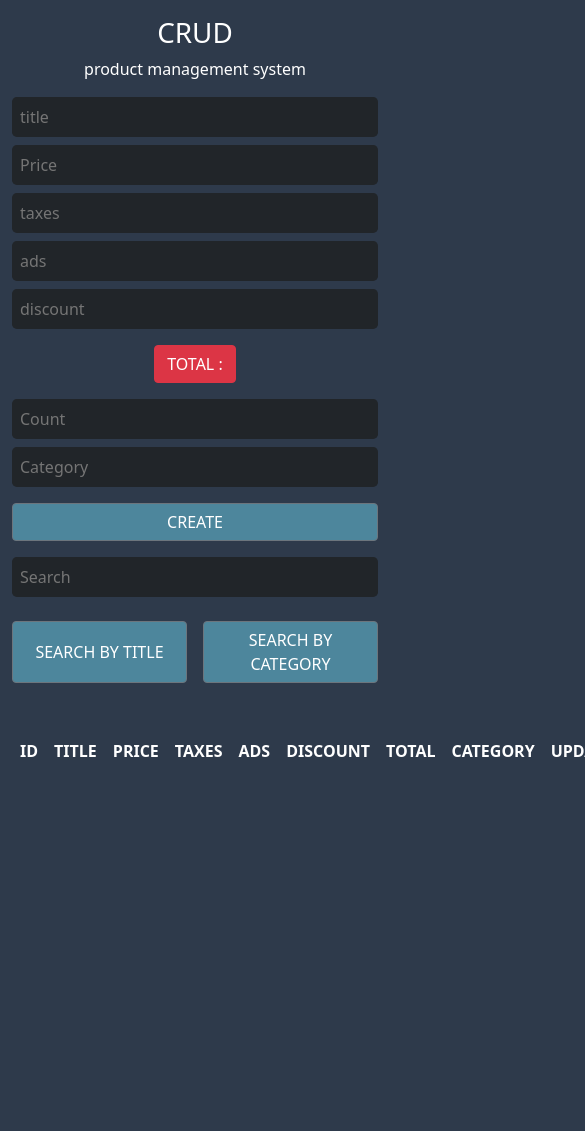
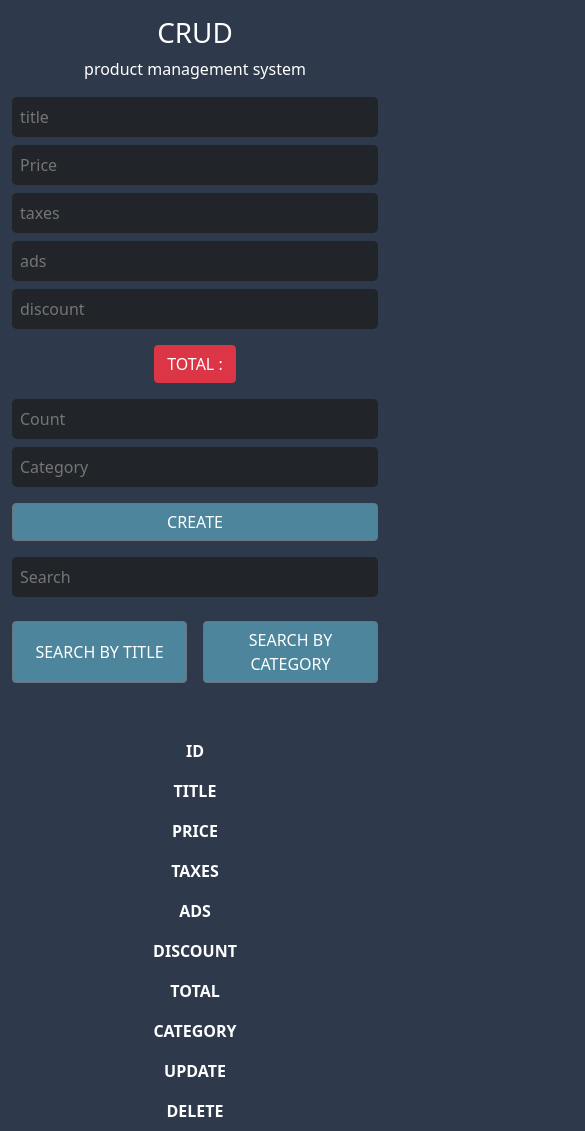
Before and after one commit to Mohamerabee98/CRUD-System, a plain HTML site: page index.html in a window 390 px wide. Shown: the top 1131 px of the page, 585 px wide, since content can reach past the window. Before the commit the page ends 844 px from the top, so only its background shows below. Drawn offline with Linux system fonts and the light colour scheme.

Commit message:
sec commit

```diff
--- a/css/input.css
+++ b/css/input.css
@@ -50,3 +50,20 @@ td {
     text-align: center;
     padding: 8px;
 }
+
+@media (max-width: 600px) {
+
+    table,
+    thead,
+    tbody,
+    th,
+    td,
+    tr {
+        display: block;
+    }
+}
+.table-responsive {
+    width: 100%;
+    overflow-x: auto;
+    -webkit-overflow-scrolling: touch;
+}
--- a/index.html
+++ b/index.html
@@ -89,8 +89,8 @@
 
             </div>
 
-            <div class="w-100">
-                <table class="text-center mt-5 w-100">
+            <div class="w-100 table-responsive">
+                <table class=" mt-5 ">
                     <tr>
                         <th>id</th>
                         <th>title</th>
```
